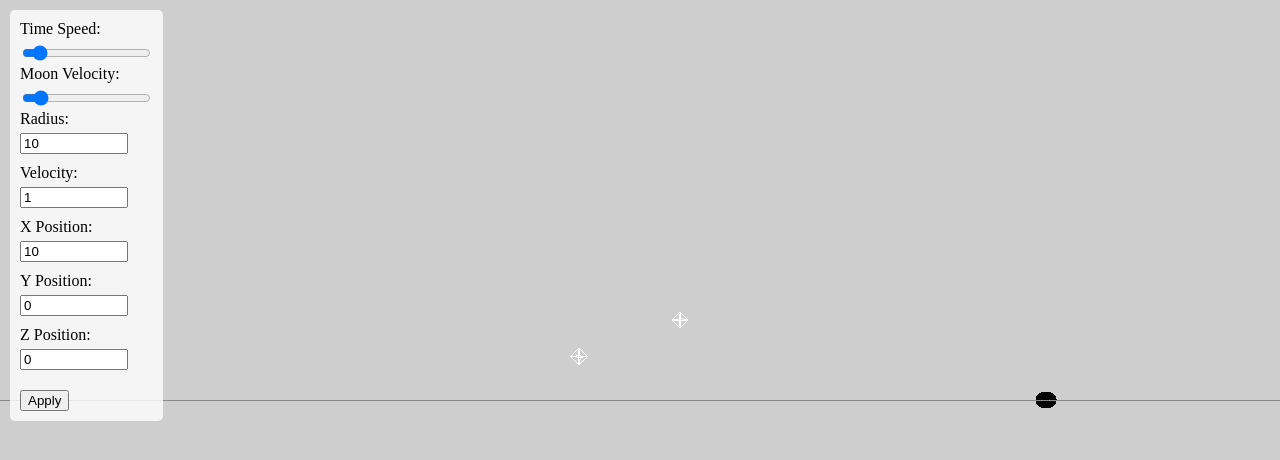
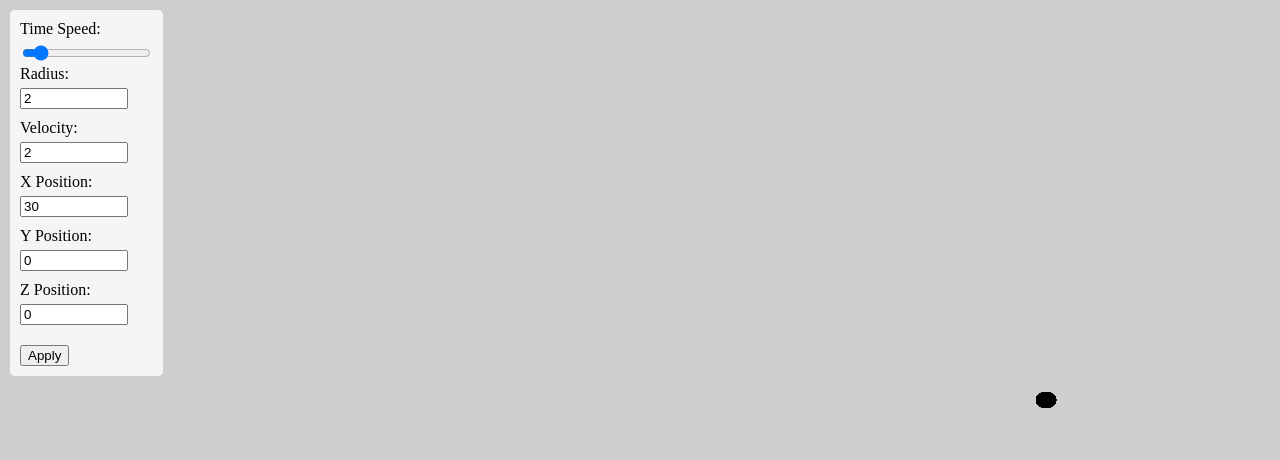
Before and after one commit to becketto/orbitSim, a website built with Vite: page index.html in a window 1280 px wide. Built offline with nearby package versions, Linux system fonts and the light colour scheme; animation ran at ten frames a second; files whose address does not match are found by name.

Commit message:
trying to upload to internet

```diff
--- a/index.html
+++ b/index.html
@@ -15,19 +15,16 @@
 
   <div id="controls">
     <label for="timeSpeedSlider">Time Speed:</label>
-    <input type="range" id="timeSpeedSlider" min="0.1" max="10" step="0.1" value="1">
-
-    <label for="moonVelocitySlider">Moon Velocity:</label>
-    <input type="range" id="moonVelocitySlider" min="0" max="10" step="0.1" value="1">
+    <input type="range" id="timeSpeedSlider" min="0" max="10" step="0.1" value="1">
 
     <label for="radiusInput">Radius:</label>
-    <input type="text" id="radiusInput" value="10">
+    <input type="text" id="radiusInput" value="2">
 
     <label for="velocityInput">Velocity:</label>
-    <input type="text" id="velocityInput" value="1">
+    <input type="text" id="velocityInput" value="2">
 
     <label for="xPositionInput">X Position:</label>
-    <input type="text" id="xPositionInput" value="10">
+    <input type="text" id="xPositionInput" value="30">
 
     <label for="yPositionInput">Y Position:</label>
     <input type="text" id="yPositionInput" value="0">
--- a/main.js
+++ b/main.js
@@ -64,17 +64,17 @@ scene.add(pointLight2);
 
 // Helpers setup
 const gridHelper = new THREE.GridHelper(200, 50);
-scene.add(gridHelper);
+// scene.add(gridHelper);
 
-const lightHelper = new THREE.PointLightHelper(pointLight);
-scene.add(lightHelper);
+// const lightHelper = new THREE.PointLightHelper(pointLight);
+// scene.add(lightHelper);
 
-const lightHelper2 = new THREE.PointLightHelper(pointLight2);
-scene.add(lightHelper2);
+// const lightHelper2 = new THREE.PointLightHelper(pointLight2);
+// scene.add(lightHelper2);
 
 // Orbit controls setup
 const controls = new OrbitControls(camera, renderer.domElement);
-controls.enablePan = false;
+// controls.enablePan = false;
 
 // Background setup
 const panoramaTexture = new THREE.TextureLoader().load('darkStars.jpg');
```
